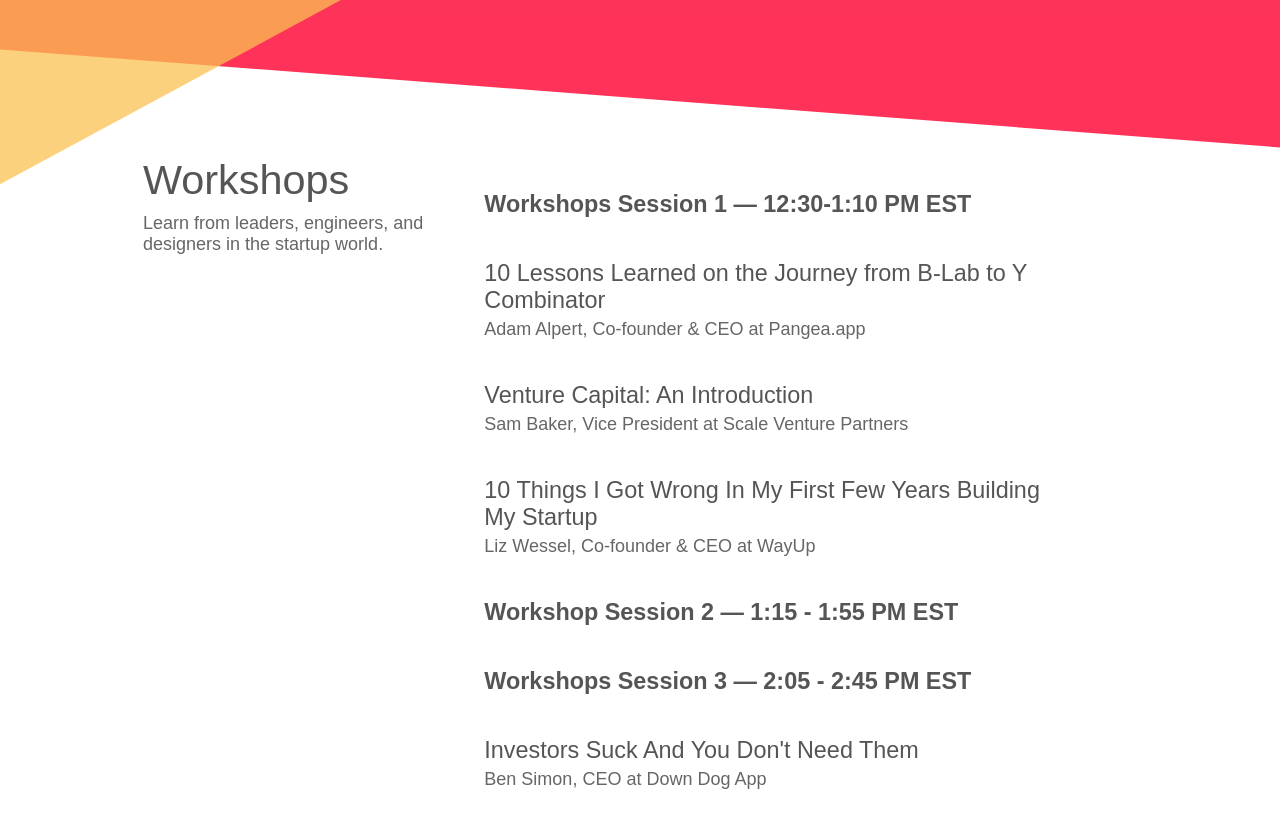
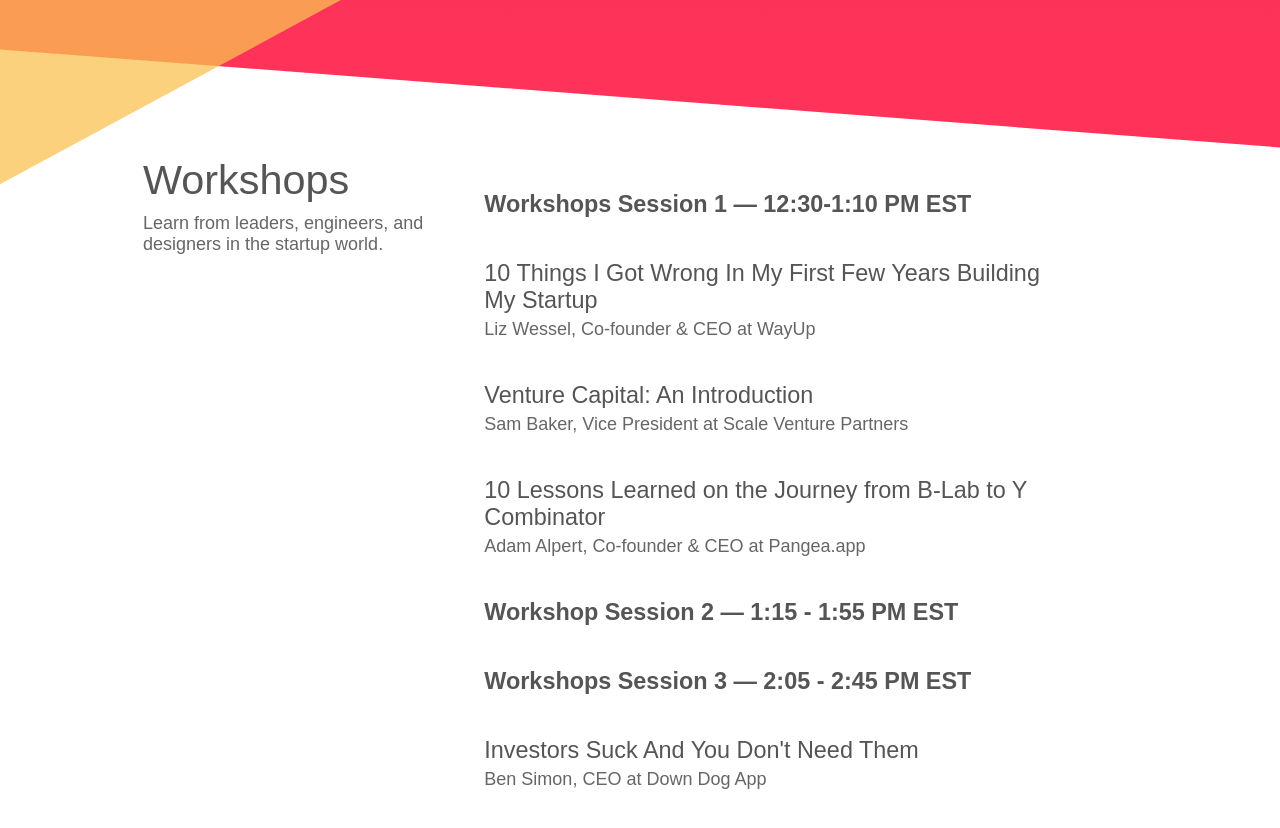
Before and after one commit to startupatbrown/startupatbrown.github.io, a Jekyll site: the page built from index.html, in a window 1280 px wide and 900 px high, scrolled down 5102 px. Shown: the top 828 px of the window. Built offline with Jekyll 4.4.1, drawn with Linux system fonts in a browser that asks for light colours; nearby versions of some CDN libraries; library files that are not in the unit come from our copies.

Commit message:
Updated workshops

```diff
--- a/index.html
+++ b/index.html
@@ -313,14 +313,14 @@
           <h3 style="font-weight: bold">Workshops Session 1 — 12:30-1:10 PM EST</h3>
 
 
-          <h3>10 Lessons Learned on the Journey from B-Lab to Y Combinator</h3>
-          <p>Adam Alpert, Co-founder & CEO at Pangea.app</p>
+          <h3>10 Things I Got Wrong In My First Few Years Building My Startup</h3>
+          <p>Liz Wessel, Co-founder & CEO at WayUp</p>
 
           <h3>Venture Capital: An Introduction</h3>
           <p>Sam Baker, Vice President at Scale Venture Partners</p>
 
-          <h3>10 Things I Got Wrong In My First Few Years Building My Startup</h3>
-          <p>Liz Wessel, Co-founder & CEO at WayUp</p>
+          <h3>10 Lessons Learned on the Journey from B-Lab to Y Combinator</h3>
+          <p>Adam Alpert, Co-founder & CEO at Pangea.app</p>
 
 
           <h3 style="font-weight: bold">Workshop Session 2 — 1:15 - 1:55 PM EST</h3>
```
